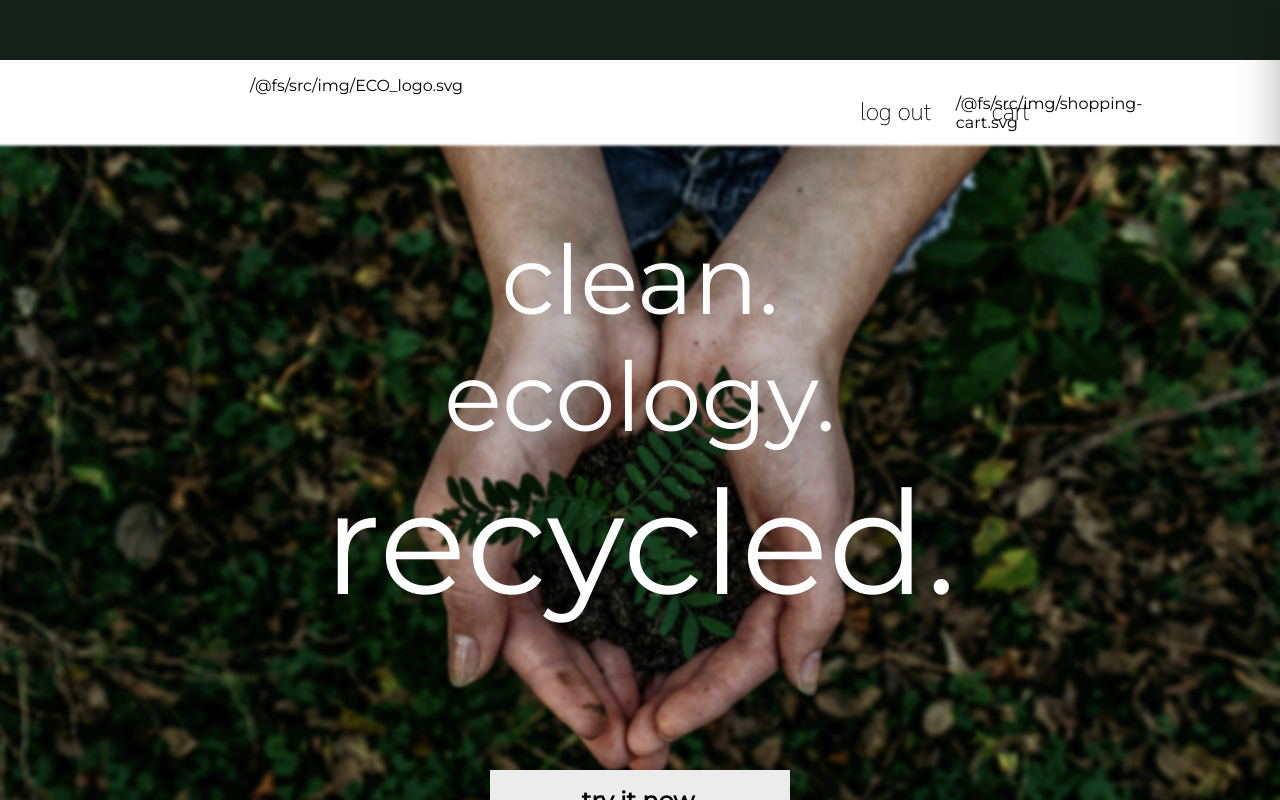
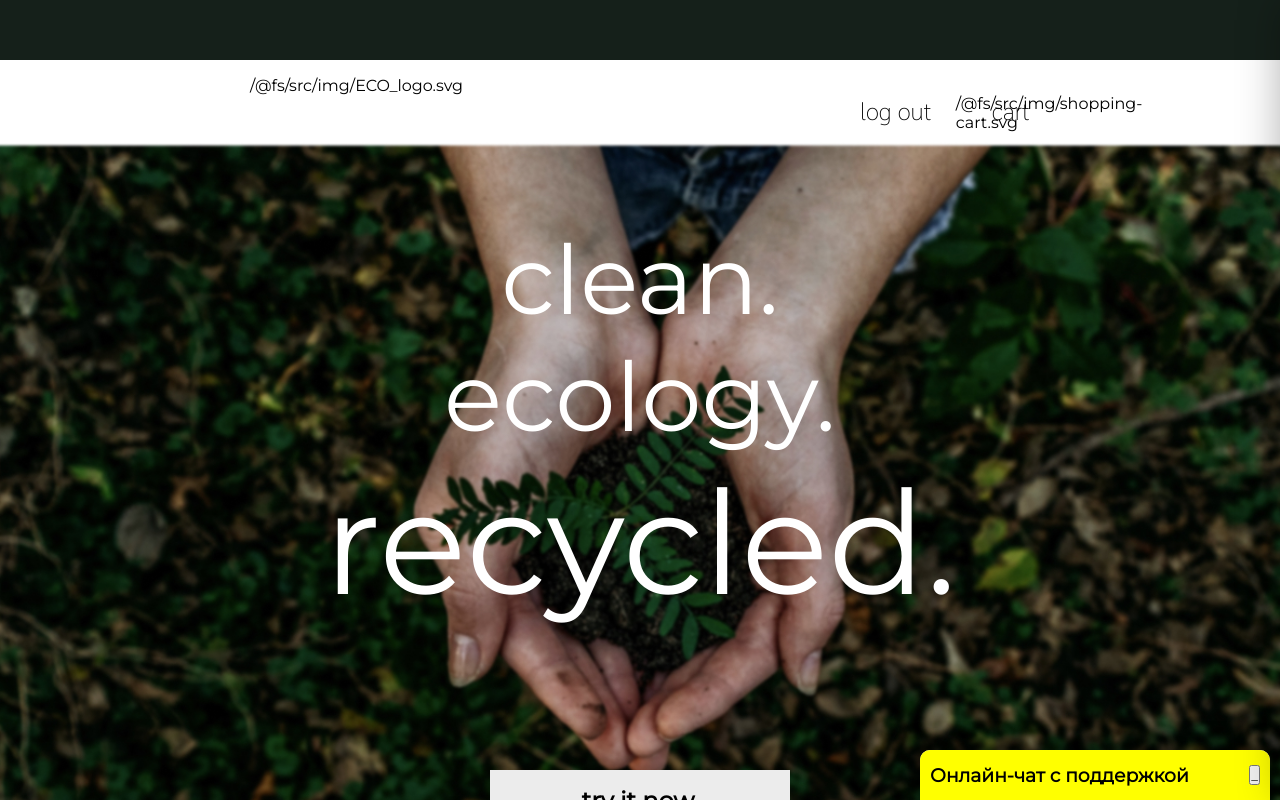
Before and after one commit to AlexexDenimus/GameView, a Svelte app: page /auth in a window 1280 px wide. Both pictures are taken after a click on the button "LOGIN AS SHOPPER". Shown: the top 800 px of the page. Built offline with nearby package versions, Linux system fonts and the light colour scheme; no server answers; the HTML template or start-up script is replaced by a standard one.

Commit message:
socket added

```diff
--- a/package.json
+++ b/package.json
@@ -58,6 +58,7 @@
   },
   "dependencies": {
     "socket.io": "^2.2.0",
+    "socket.io-client": "^2.2.0",
     "svelte-routing": "^1.4.0"
   }
 }
--- a/src/components/Chat.svelte
+++ b/src/components/Chat.svelte
@@ -1,7 +1,61 @@
+<script>
+    import {onMount} from 'svelte';
+    import io from 'socket.io-client';
+
+    import {userType} from '../store';
+
+    let hidden = true;
+    let socket;
+    const flipHide = () => hidden = !hidden;
+
+    onMount(() => {
+    	socket = initSocket();
+    	setTimeout(() => login(socket), 1000);
+    });
+
+    const initSocket = () => io('http://localhost:3000');
+    const login = (socket) => socket.emit('message', $userType);
+
+    $: chatClasses = "chat ".concat(hidden ? 'hidden' : '');
+</script>
+
 <style>
     .chat {
-
+        position: fixed;
+        bottom: 0;
+        right: 10px;
+        width: 350px;
+        height: 500px;
+        background: white;
+        box-shadow: -6px -5px 20px 0px rgba(0, 0, 0, 0.5);
+        border-radius: 10px 10px 0 0;
+        overflow: hidden;
+        transition: height .3s ease-out;
+    }
+    .chat.hidden {
+        height: 50px;
+    }
+    .header {
+        padding: 10px;
+        position: relative;
+        top: 0;
+        left: 0;
+        right: 0;
+        background: yellow;
+        height: 50px;
+        display: flex;
+        flex-direction: row-reverse;
+        justify-content: space-between;
+        align-items: center;
+        box-sizing: border-box;
+        user-select: none;
+        cursor: pointer;
     }
 </style>
 
-<div class="chat"></div>
+<div class={chatClasses}>
+    <div class="header" on:click={flipHide}>
+        <button>_</button>
+        <h3>Онлайн-чат с поддержкой</h3>
+    </div>
+</div>
--- a/src/components/Main.svelte
+++ b/src/components/Main.svelte
@@ -8,6 +8,7 @@
   import About from './About.svelte';
   import Footer from './Footer.svelte';
   import Cart from './Cart.svelte';
+  import Chat from './Chat.svelte';
 
   import { userType } from '../store';
 
@@ -42,6 +43,7 @@
   <CardList />
   <About />
   <Footer />
+  <Chat />
 </div>
 <aside>
   <Cart open={ isCartOpen } on:cartClick={switchCart} />
--- a/src/index.js
+++ b/src/index.js
@@ -1,10 +1,6 @@
 import App from './App.svelte';
-import io from 'socket.io-client';
 
 import './index.css';
-
-const socket = io('http://localhost:3000');
-console.log(socket);
 
 export const app = new App({
   target: document.body,
```
Also changed, not shown: src/server.js (+8 -1 lines).
